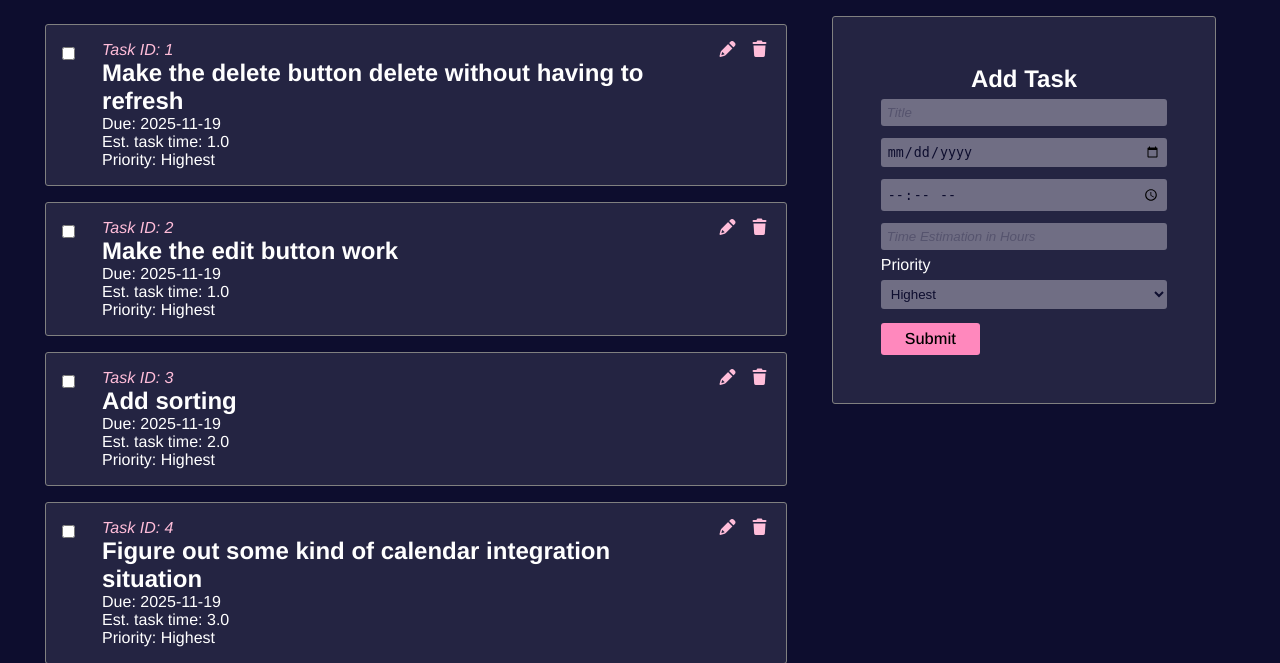
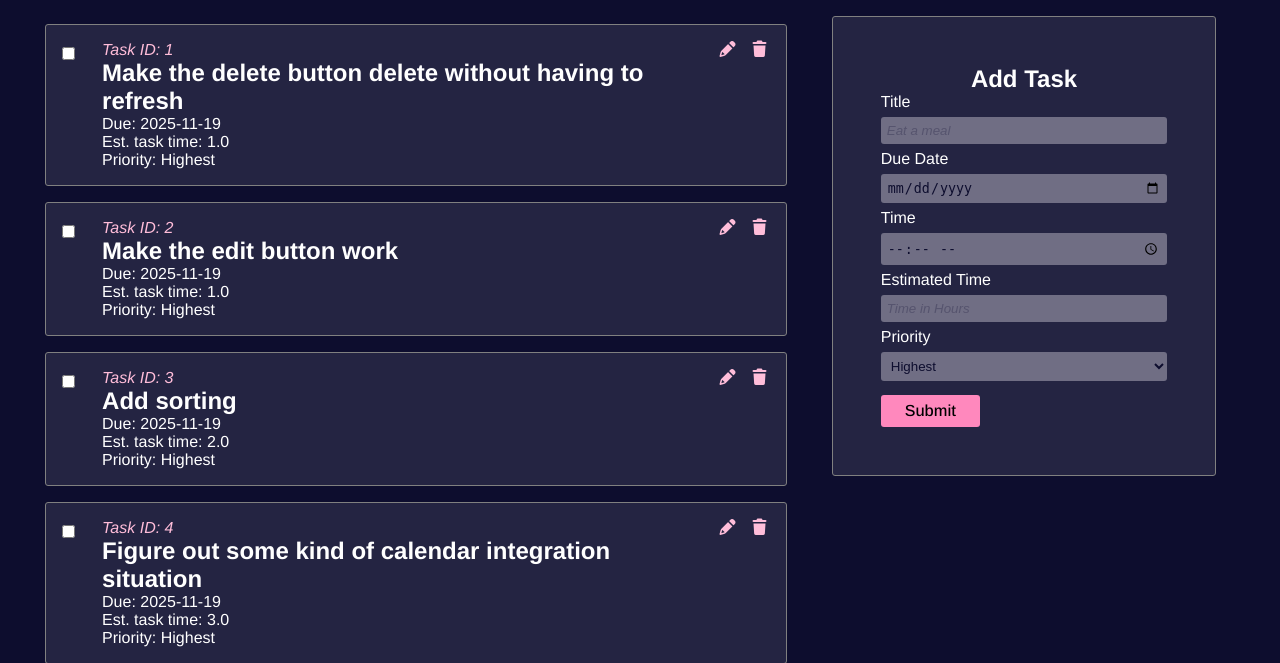
Before and after one commit to av3ry3ris/taskApp, a Flask app: page / in a window 1280 px wide. Shown: the part 87-750 px from the top of the page. Run offline with Flask 3, Linux system fonts and the light colour scheme; data comes from the database, SQL or seed files in the repository; some libraries are stand-ins or nearby versions.

Commit message:
Adding labels and such to the form to make the fields more apparent

```diff
--- a/templates/index.html
+++ b/templates/index.html
@@ -49,10 +49,14 @@
             <div class="form-container">
                 <h1>Add Task</h1>
                 <form id="newTask">
-                    <input id="title" placeholder="Title"></input>
-                    <input id="due_date" type="date" placeholder="Due Date"></input>
+                    <label for="title">Title</label>
+                    <input id="title" placeholder="Eat a meal"></input>
+                    <label for="due_date">Due Date</label>
+                    <input id="due_date" type="date"></input>
+                    <label for="time">Time</label>
                     <input id="time" type="time" placeholder="Time"></input>
-                    <input id="time_est" placeholder="Time Estimation in Hours"></input>
+                    <label for="time_est">Estimated Time</label>
+                    <input id="time_est" placeholder="Time in Hours"></input>
                     <label for="priority">Priority</label>
                         <select name="priority" id="priority">
                             <option value="Highest">Highest</option>
```
